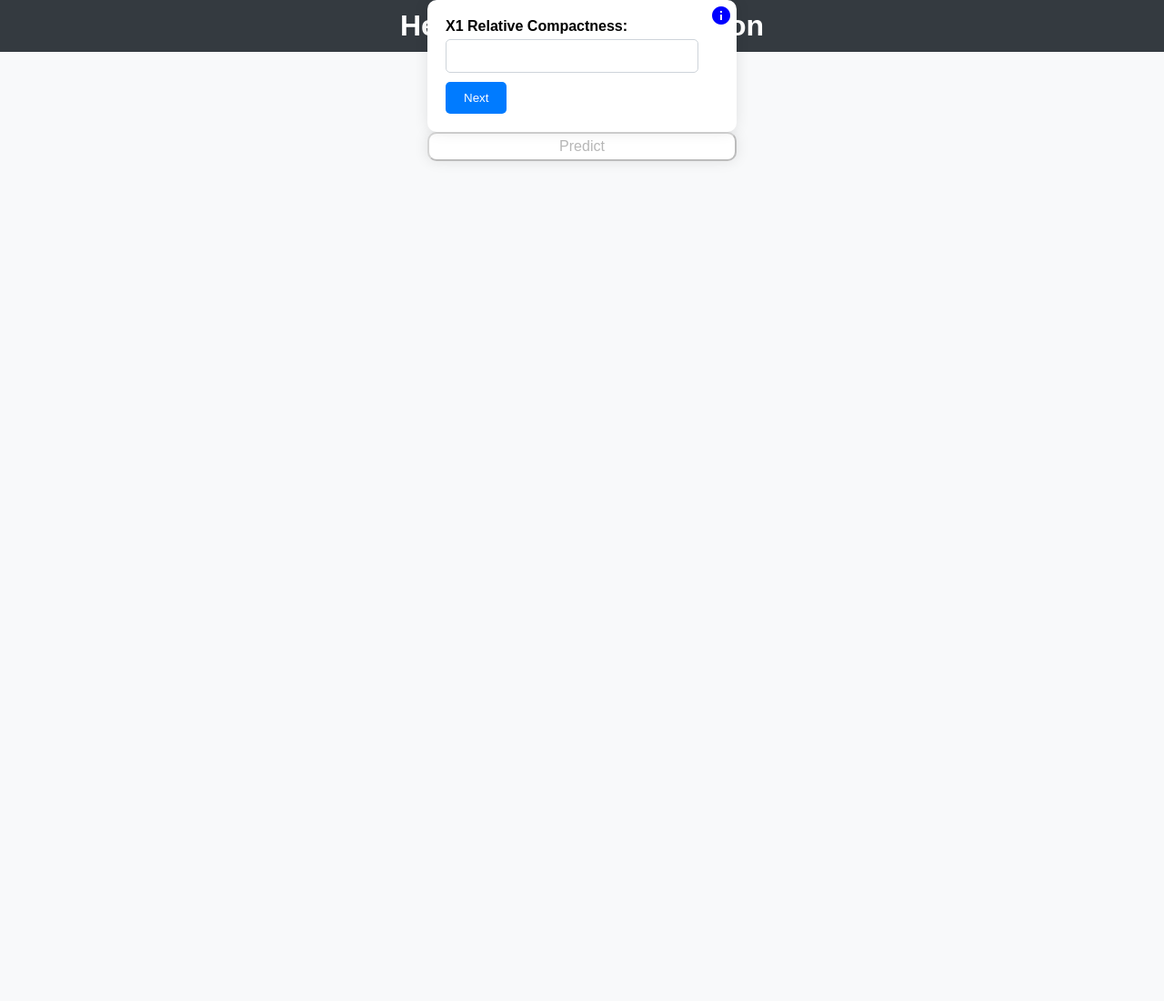
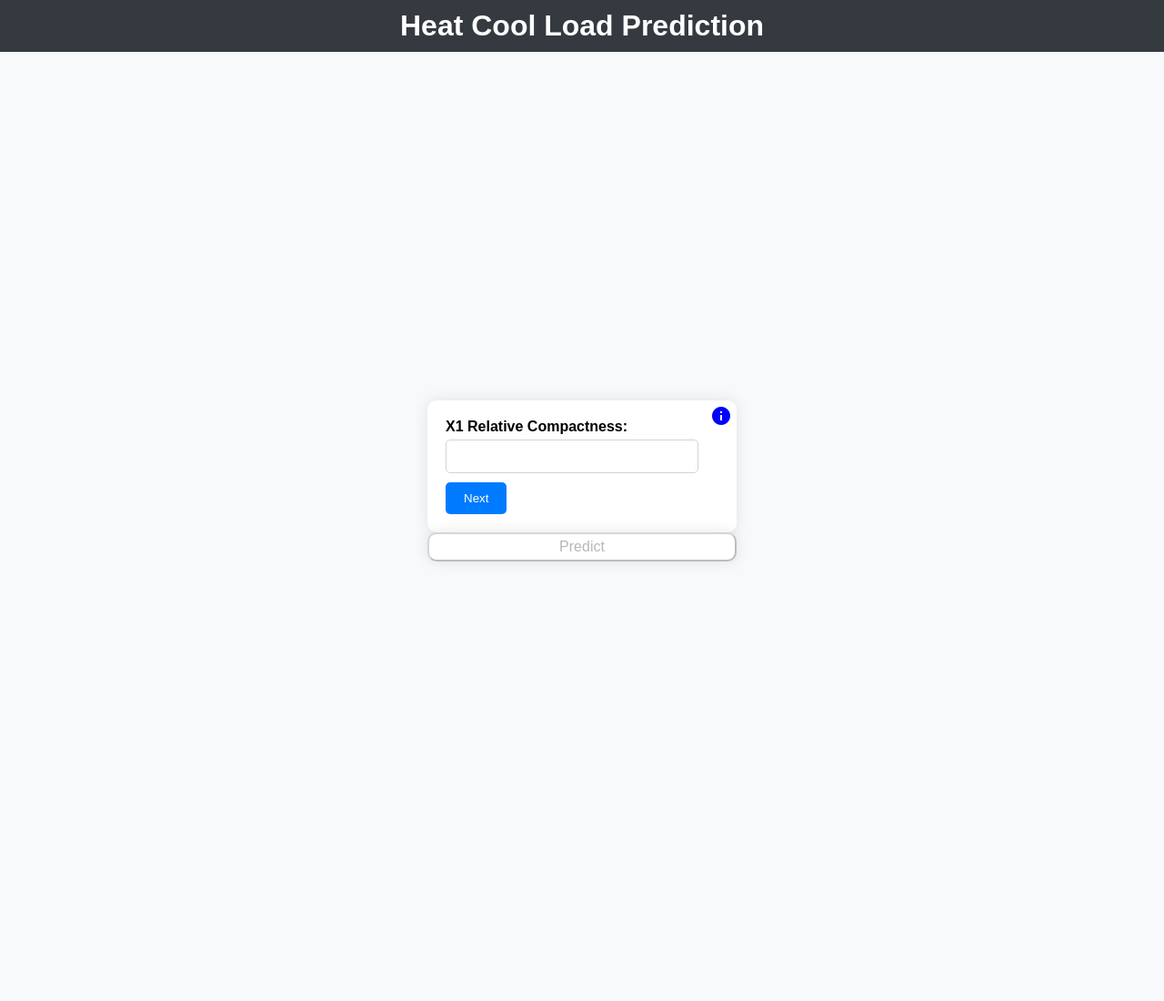
Before and after one commit to ishubhgupta/Energy-Insight, a PHP site: page /heatcoolLoad.php in a window 1280 px wide. Shown: the whole page at 91% size. Run offline with PHP 8.4, Linux system fonts and the light colour scheme.

Commit message:
css updated

```diff
--- a/Dump/css/heatcoolLoad.css
+++ b/Dump/css/heatcoolLoad.css
@@ -3,6 +3,10 @@ body {
     background-color: #f8f9fa; /* Light gray background */
     margin: 0;
     padding: 0;
+}
+
+html {
+    scroll-behavior: smooth;
 }
 
 .container {
@@ -23,8 +27,9 @@ header {
     padding: 10px 0;
     text-align: center;
     width: 100%; /* Full width within the main section */
-    position: absolute;
+    position: fixed;
     top: 0;
+    z-index: 999;
 }
 
 header h1 {
@@ -49,10 +54,9 @@ header h1 {
     -webkit-font-smoothing: antialiased;
 }
 
-.question {
-    position: relative;
+.form{
+    height: 100vh;
 }
-
 .info-icon {
     position: absolute;
     top: 5px;
@@ -94,8 +98,10 @@ header h1 {
     padding: 20px;
     border-radius: 10px;
     box-shadow: 0 0 15px rgba(0, 0, 0, 0.1);
-    width: 300px; /* Limiting the width for better readability */
+    width: 300px;
     /* width: 100%; */
+    position: relative;
+    top: 40vh;
 }
 
 .pred-btn {
@@ -105,6 +111,8 @@ header h1 {
     border-radius: 10px;
     box-shadow: 0 0 15px rgba(0, 0, 0, 0.1);
     width: 340px;
+    position: relative;
+    top: 40vh;
 }
 
 .question.hidden {
@@ -160,9 +168,38 @@ input[type="number"] {
     border: solid 2px green;
 }
 
-#resultContainer {
-    margin-top: 20px;
+
+
+
+.result-container {
+    /* padding: 20px; */
     position: relative;
     height: 100vh;
-    top: 30vh;
+    background-color: #f8f8f8;
+    width: 70%;
+    justify-content: center;
+
 }
+
+.result-container p {
+    font-size: 16px;
+    line-height: 1.5;
+    color: #333;
+}
+
+.result-container p strong {
+    color: #0066cc;
+}
+
+.result-container p em {
+    font-style: italic;
+}
+
+.result-container ul {
+    list-style-type: disc;
+    margin-left: 20px;
+}
+
+.result-container li {
+    margin-bottom: 10px;
+}
```
Also changed, not shown: 1 other file.
